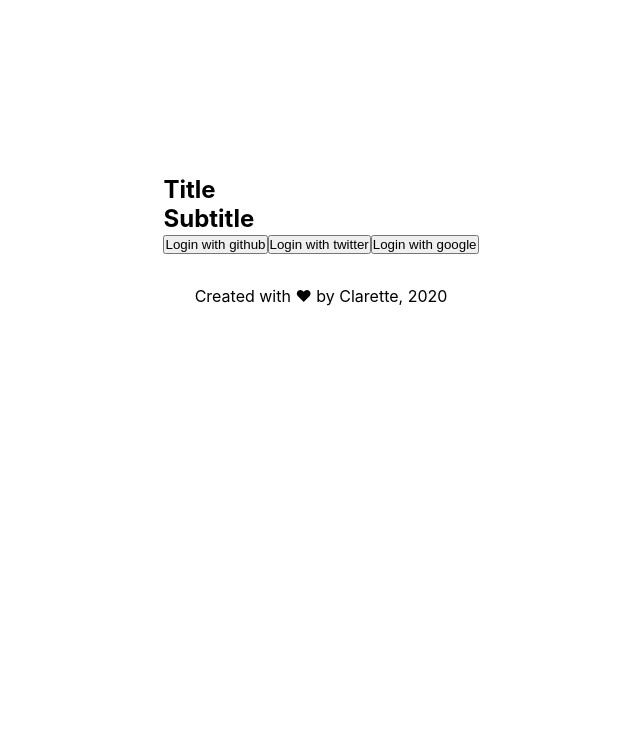
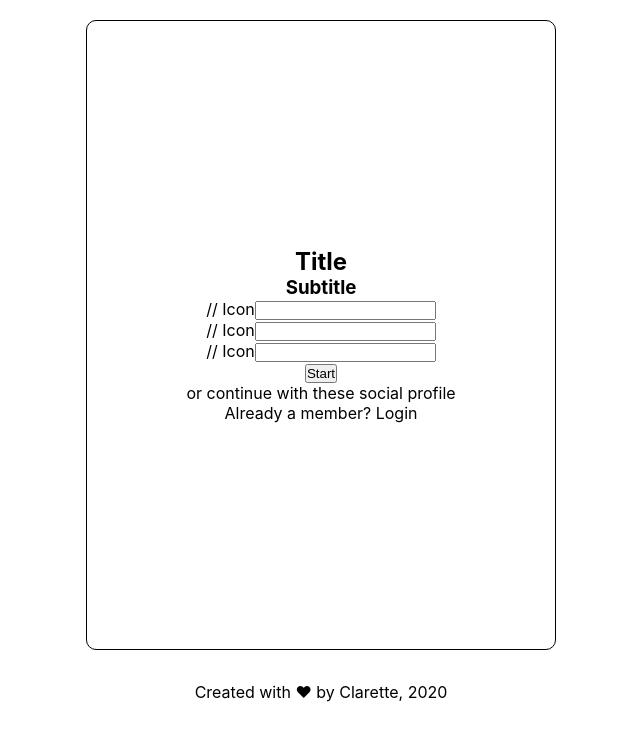
Before and after one commit to cterrasid/clone_trello, a Gatsby site: page / in a window 1280 px wide. Shown: the whole page, without its empty margins (319-959 px from the left). Built offline with nearby package versions, Linux system fonts and the light colour scheme; Gatsby itself is replaced by a stand-in of ours.

Commit message:
Create basic card

```diff
--- /dev/null
+++ b/src/components/card/index.js
@@ -0,0 +1,61 @@
+import React from 'react'
+import { StyledCard } from './styles'
+
+export default function Card({ task, profiles }) {
+  //   const { image, title, tags, users } = task
+
+  return (
+    <StyledCard>
+      {task !== undefined ? (
+        <>
+          Tasks
+          {/* <img src={image.src} alt={image.description} />
+          <h2>{title}</h2>
+          <ul>
+            {tags.map(tag => (
+              <li>{tag}</li>
+            ))}
+          </ul>
+          <div>
+            <ul>
+              {users.map(user => (
+                <li>
+                  <img src={user.img} alt={user.name} />
+                </li>
+              ))}
+            </ul>
+            <button>+</button>
+          </div>
+          <div></div> */}
+        </>
+      ) : (
+        <form>
+          <h2>Title</h2>
+          <h3>Subtitle</h3>
+          <div>
+            // Icon
+            <input type="mail" name="email" required />
+          </div>
+          <div>
+            // Icon
+            <input type="password" name="password" required />
+          </div>
+          <div>
+            // Icon
+            <input type="password" name="repeat-password" required />
+          </div>
+          <button>Start</button>
+          <p>or continue with these social profile</p>
+          {/* <div>
+            {profiles.map(profile => (
+              <input profile={profile} />
+            ))}
+          </div> */}
+          <span>
+            Already a member? <a>Login</a>
+          </span>
+        </form>
+      )}
+    </StyledCard>
+  )
+}
--- /dev/null
+++ b/src/components/card/styles.js
@@ -0,0 +1,11 @@
+import styled from 'styled-components'
+
+export const StyledCard = styled.article`
+  width: 470px;
+  height: 630px;
+  border: 1px solid black;
+  border-radius: 10px;
+  display: grid;
+  place-items: center;
+  text-align: center;
+`
--- a/src/pages/index.js
+++ b/src/pages/index.js
@@ -2,18 +2,13 @@ import React from 'react'
 
 import Layout from 'components/layout'
 import SEO from 'components/seo'
+import Card from 'components/card'
 
 export default function IndexPage() {
   return (
     <Layout>
       <SEO title="Register" />
-      <section>
-        <h1>Title</h1>
-        <h2>Subtitle</h2>
-        <button>Login with github</button>
-        <button>Login with twitter</button>
-        <button>Login with google</button>
-      </section>
+      <Card />
     </Layout>
   )
 }
```
